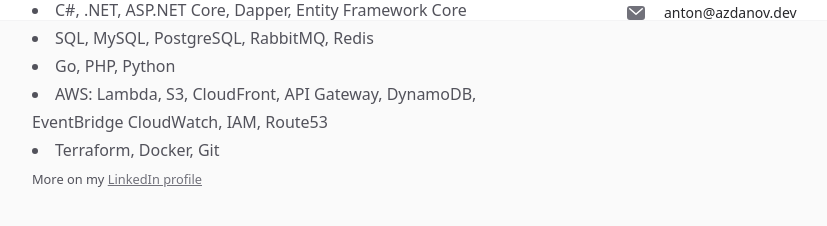
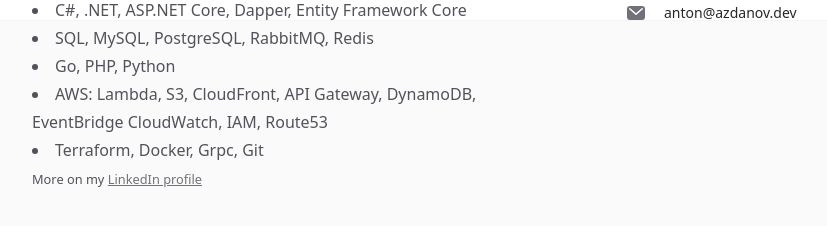
Before and after one commit to azdanov/azdanov-web, a Next.js app: page /about in a window 1280 px wide. Shown: the part 780-1006 px from the top of the page, without its empty margins (96-923 px from the left). Built offline with nearby package versions, Linux system fonts and the light colour scheme; no server answers.

Commit message:
update about

```diff
--- a/src/pages/about.jsx
+++ b/src/pages/about.jsx
@@ -66,7 +66,7 @@ export default function About() {
                     AWS: Lambda, S3, CloudFront, API Gateway, DynamoDB,
                     EventBridge CloudWatch, IAM, Route53
                   </li>
-                  <li>Terraform, Docker, Git</li>
+                  <li>Terraform, Docker, Grpc, Git</li>
                 </ul>
                 <small>
                   More on my{" "}
```
